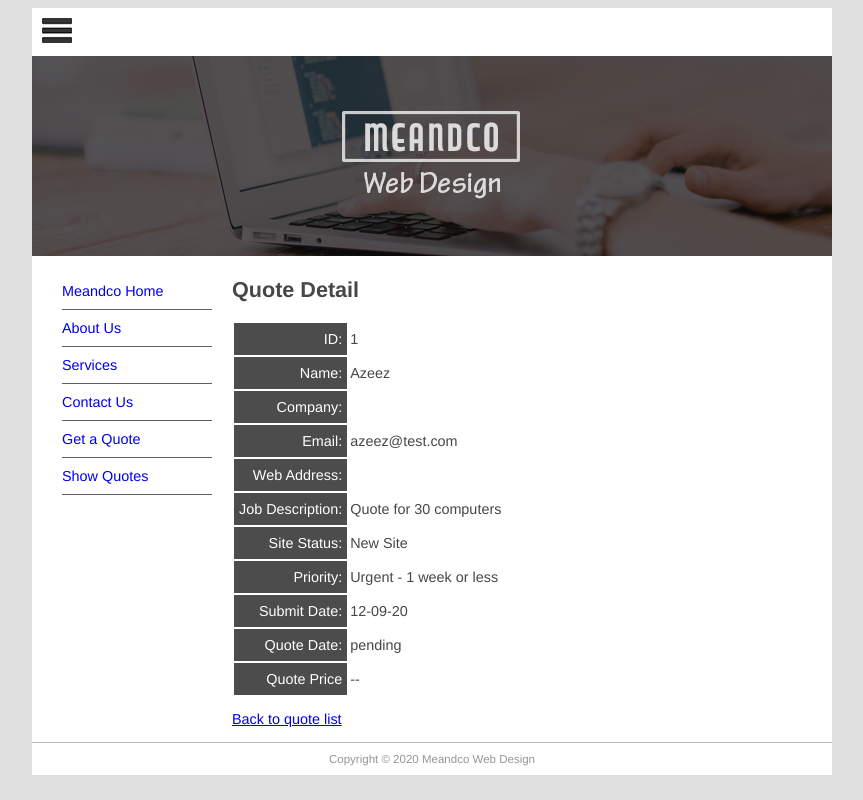
After one commit to abumukhlis/mfdw_project, a Django app: page /quote/show/1 in a window 1280 px wide. The commit adds this page. Shown: the whole page, without its empty margins (208-1071 px from the left). Run offline with Django 3.2, Linux system fonts and the light colour scheme; data comes from the database, SQL or seed files in the repository.

Commit message:
create detail view template

```diff
--- a/mfdw_site/static/main.css
+++ b/mfdw_site/static/main.css
@@ -130,3 +130,15 @@ input {
 .altrow {
   background-color: #e0e0e0;
 }
+
+.quote td:first-child{
+  background-color: #4c4c4c;
+  color: white;
+  text-align: right;
+  padding: 8px 5px;
+  border: none;
+}
+
+.quoted td {
+  padding: 5px 10px;
+}
--- /dev/null
+++ b/quotes/templates/quotes/quote_detail.html
@@ -0,0 +1,22 @@
+{% extends 'quotes/quote.html' %}
+
+{% block title %}All Quotes{% endblock title %}
+
+{% block content %}
+<h1>Quote Detail</h1>
+
+<table class="quote">
+    <tr><td>ID:</td><td>{{ quote.id }}</td></tr>
+    <tr><td>Name:</td><td>{{ quote.name }}</td></tr>
+    <tr><td>Company:</td><td>{{ quote.company }}</td></tr>
+    <tr><td>Email:</td><td>{{ quote.email }}</td></tr>
+    <tr><td>Web Address:</td><td>{{ quote.web }}</td></tr>
+    <tr><td>Job Description:</td><td>{{ quote.description }}</td></tr>
+    <tr><td>Site Status:</td><td>{{ quote.get_sitestatus_display }}</td></tr>
+    <tr><td>Priority:</td><td>{{ quote.get_priority_display }}</td></tr>
+    <tr><td>Submit Date:</td><td>{{ quote.submitted|date:"m-d-y" }}</td></tr>
+    <tr><td>Quote Date:</td><td>{{ quote.quotedate|date:"m-d-y"|default:"pending" }}</td></tr>
+    <tr><td>Quote Price</td><td>{{ quote.quoteprice|default:"--" }}</td></tr>
+</table>
+<p><a href="../show">Back to quote list</a></p>
+{% endblock content %}
--- a/quotes/templates/quotes/quote_list.html
+++ b/quotes/templates/quotes/quote_list.html
@@ -16,7 +16,7 @@
     </tr>
     {% for quote in all_quotes  %}
         <tr class="quoterow" {% cycle '' 'altrow'%}>
-            <td>{{ quote.id }}</td>
+            <td><a href="show/{{ quote.id }}">{{ quote.id }}</a></td>
             <td>{{ quote.name }}</td>
             <td>{{ quote.company }}</td>
             <td>{{ quote.submitted|date:"m-d-y" }}</td>
--- a/quotes/urls.py
+++ b/quotes/urls.py
@@ -1,9 +1,10 @@
 from django.urls import path
 
 from . import views
-from .views import QuoteList
+from .views import QuoteList, QuoteView
 
 urlpatterns = [
     path('', views.quote_req, name='quote-request'),
+    path('show/<int:pk>', QuoteView.as_view(), name='quote-detail'),
     path('show', QuoteList.as_view(), name='show-quotes'),
 ]
--- a/quotes/views.py
+++ b/quotes/views.py
@@ -1,6 +1,7 @@
 from django.shortcuts import render
 from django.http import HttpResponseRedirect
 from django.views.generic.list import ListView
+from django.views.generic.detail import DetailView
 
 # Create your views here.
 from .models import Quote
@@ -17,6 +18,15 @@ class QuoteList(ListView):
         return context
 
 
+class QuoteView(DetailView):
+    model = Quote
+    context_object_name = 'quote'
+
+    def get_context_data(self, **kwargs):
+        context = super(QuoteView, self).get_context_data(**kwargs)
+        context["page_list"] = Page.objects.all()
+        return context
+
 
 def quote_req(request):
     submitted = False
```
